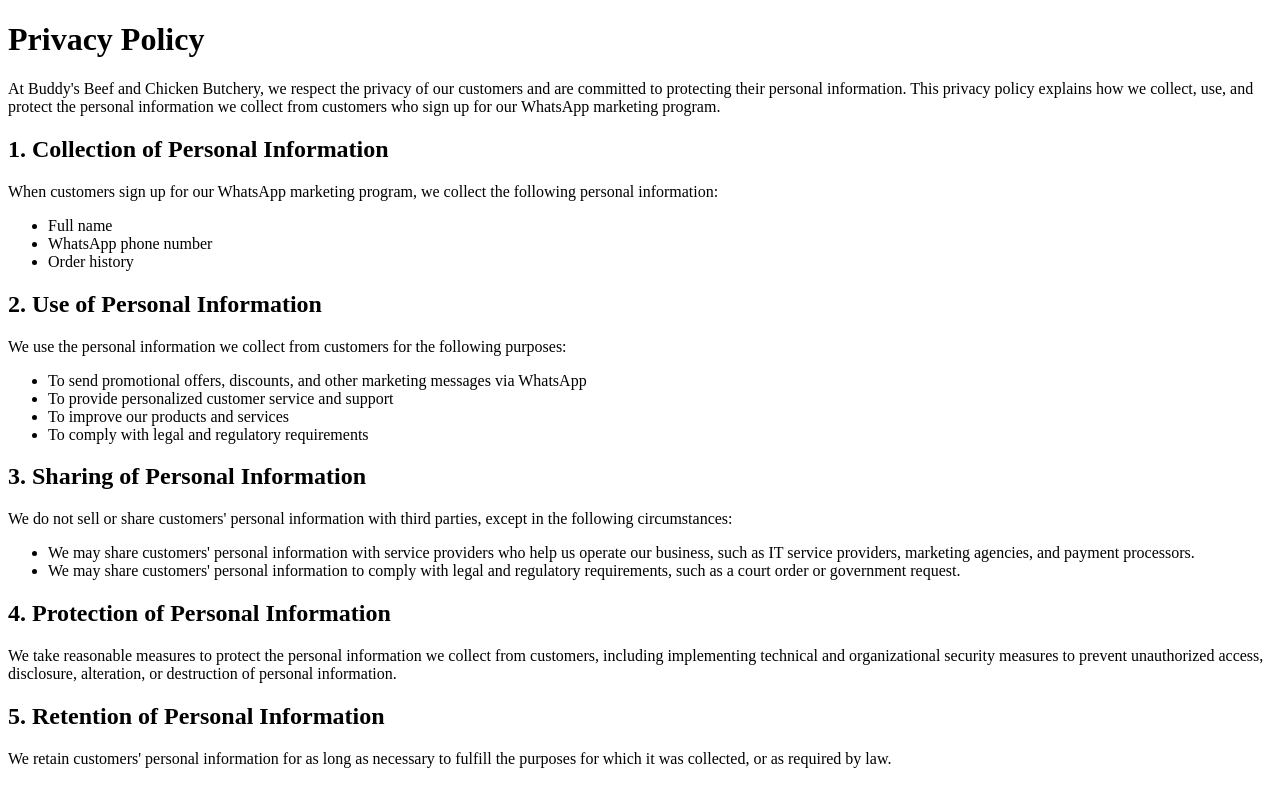
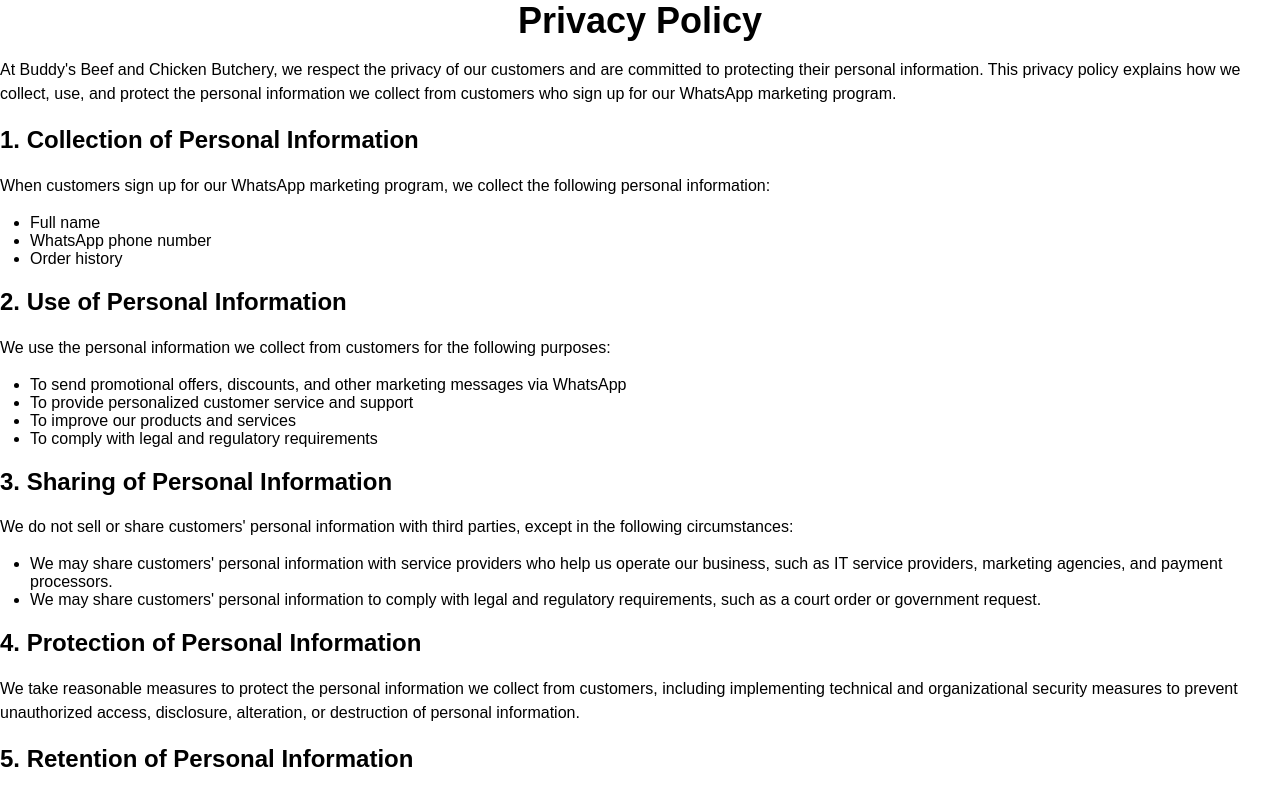
Before and after one commit to devthagichu/buddysbutchery.github.io, a plain HTML site: page index.html in a window 1280 px wide. Shown: the top 785 px of the page. Drawn offline with Linux system fonts and the light colour scheme.

Commit message:
Update index.html

```diff
--- a/index.html
+++ b/index.html
@@ -4,6 +4,53 @@
 <head>
   <meta charset="UTF-8">
   <title>Privacy Policy - Buddy's Beef and Chicken Butchery's WhatsApp Marketing</title>
+      <style>
+      body {
+        font-family: Arial, sans-serif;
+        margin: 0;
+        padding: 0;
+      }
+
+      header {
+        background-color: #D70F64;
+        color: white;
+        padding: 20px;
+      }
+
+      h1 {
+        margin: 0;
+        font-size: 36px;
+        text-align: center;
+      }
+
+      main {
+        margin: 20px;
+      }
+
+      h2 {
+        font-size: 24px;
+      }
+
+      ul {
+        list-style: disc;
+        margin-left: 30px;
+        padding: 0;
+      }
+
+      p {
+        margin-bottom: 15px;
+        line-height: 1.5;
+      }
+
+      a {
+        color: #D70F64;
+        text-decoration: none;
+      }
+
+      a:hover {
+        text-decoration: underline;
+      }
+    </style>
 </head>
 
 <body>
```
